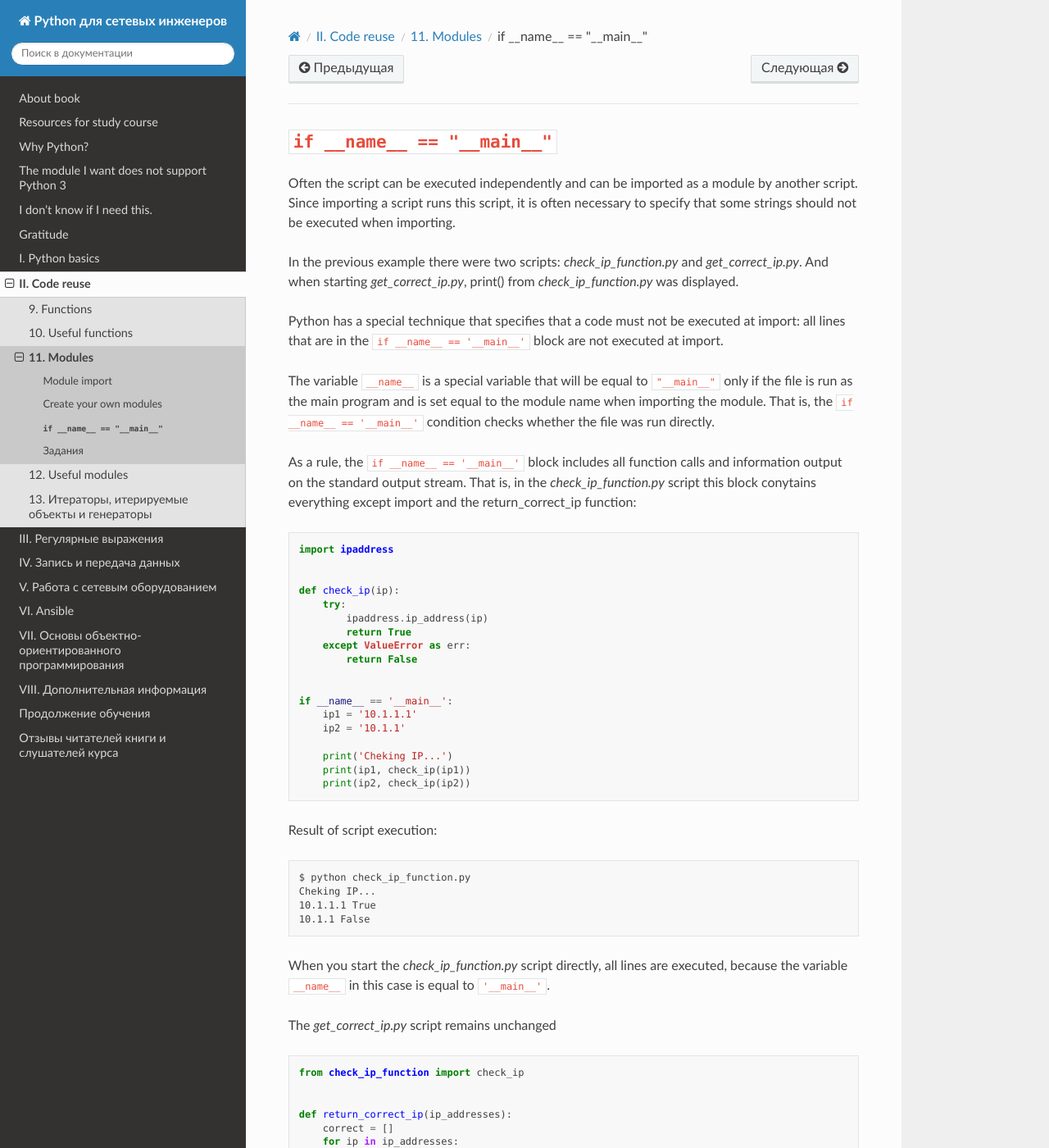
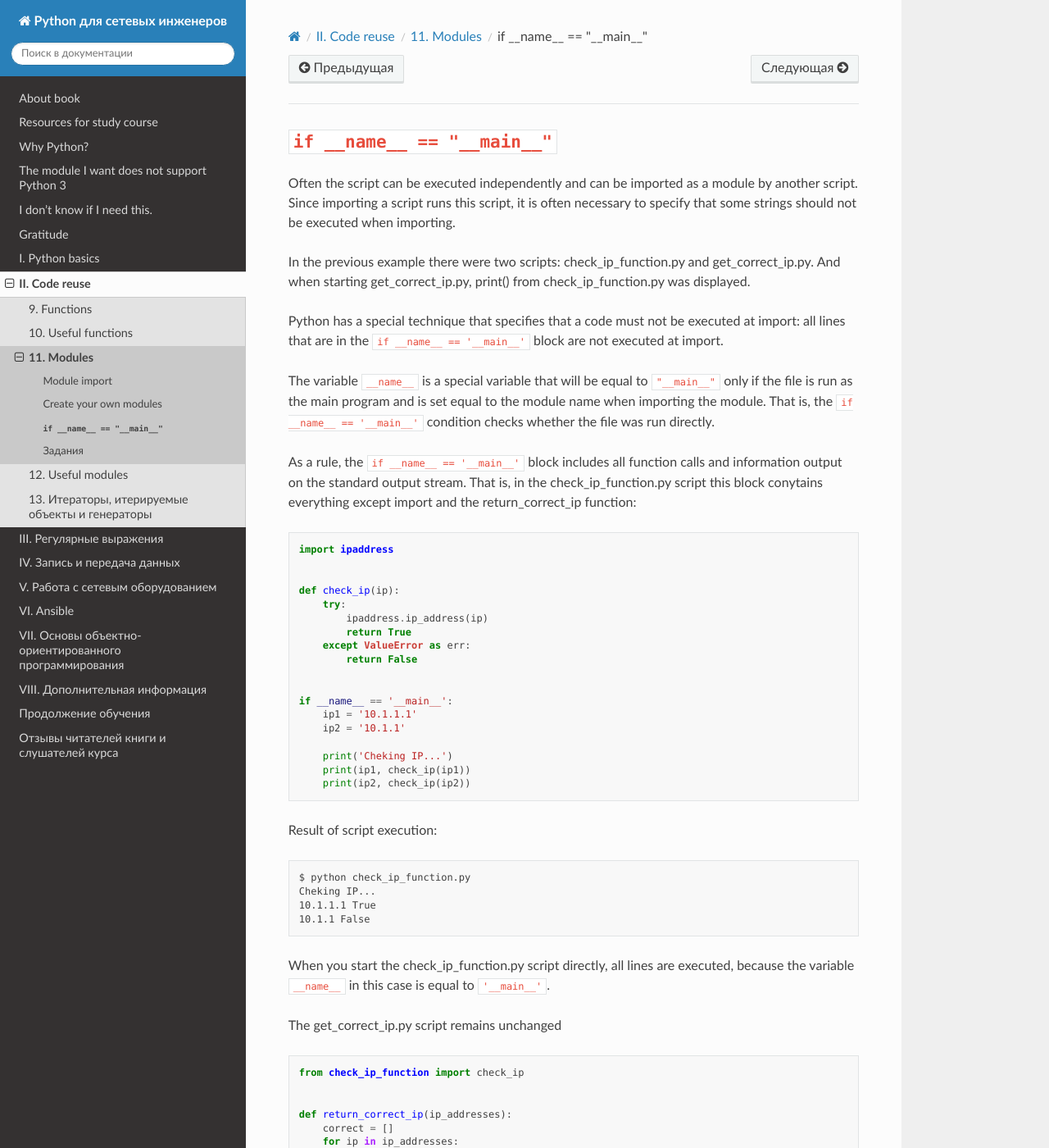
Before and after one commit to Aidar5/nattoeng, a Sphinx documentation site: the page built from docs/source/book/11_modules/if_name_main.rst, in a window 1280 px wide and 1400 px high. Shown: the whole window at 82% size. Built offline with Sphinx 7.4.7 and the Read the Docs theme 2.0.0, drawn with Linux system fonts in a browser that asks for light colours; pages that are not in the unit, such as notebooks, are missing from menus; some of the changed text lies outside the part shown.

```diff
--- a/docs/source/book/11_modules/if_name_main.rst
+++ b/docs/source/book/11_modules/if_name_main.rst
@@ -3,14 +3,14 @@
 
 Often the script can be executed independently and can be imported as a module by another script. Since importing a script runs this script, it is often necessary to specify that some strings should not be executed when importing.
 
-In the previous example there were two scripts: *check_ip_function.py* and *get_correct_ip.py*. And when starting *get_correct_ip.py*, print() from *check_ip_function.py* was displayed.
+In the previous example there were two scripts: check_ip_function.py and get_correct_ip.py. And when starting get_correct_ip.py, print() from check_ip_function.py was displayed.
 
 
 Python has a special technique that specifies that a code must not be executed at import: all lines that are in the ``if __name__ == '__main__'`` block are not executed at import.
 
 The variable ``__name__`` is a special variable that will be equal to ``"__main__"`` only if the file is run as the main program and is set equal to the module name when importing the module. That is, the ``if __name__ == '__main__'`` condition checks whether the file was run directly.
 
-As a rule, the ``if __name__ == '__main__'`` block includes all function calls and information output on the standard output stream. That is, in the *check_ip_function.py* script this block conytains everything except import and the return_correct_ip function:
+As a rule, the ``if __name__ == '__main__'`` block includes all function calls and information output on the standard output stream. That is, in the check_ip_function.py script this block conytains everything except import and the return_correct_ip function:
 
 .. code:: python
 
@@ -43,9 +43,9 @@ Result of script execution:
     10.1.1.1 True
     10.1.1 False
 
-When you start the *check_ip_function.py* script directly, all lines are executed, because the variable ``__name__`` in this case is equal to ``'__main__'``.
+When you start the check_ip_function.py script directly, all lines are executed, because the variable ``__name__`` in this case is equal to ``'__main__'``.
 
-The *get_correct_ip.py* script remains unchanged
+The get_correct_ip.py script remains unchanged
 
 .. code:: python
 
@@ -66,7 +66,7 @@ The *get_correct_ip.py* script remains unchanged
     print(correct)
 
 
-Execution of the *get_correct_ip.py* script:
+Execution of the get_correct_ip.py script:
 
 ::
 
@@ -74,7 +74,7 @@ Execution of the *get_correct_ip.py* script:
     Checking list of IP addresses
     ['10.1.1.1', '8.8.8.8']
 
-Now the output contains only information from the script *getcorrect__ip.py*.
+Now the output contains only information from the script getcorrect__ip.py.
 
 
 In general, it is better to write all the code that calls functions and outputs something to the standard output stream inside the block ``if __name__ == '__main__'``.
```
